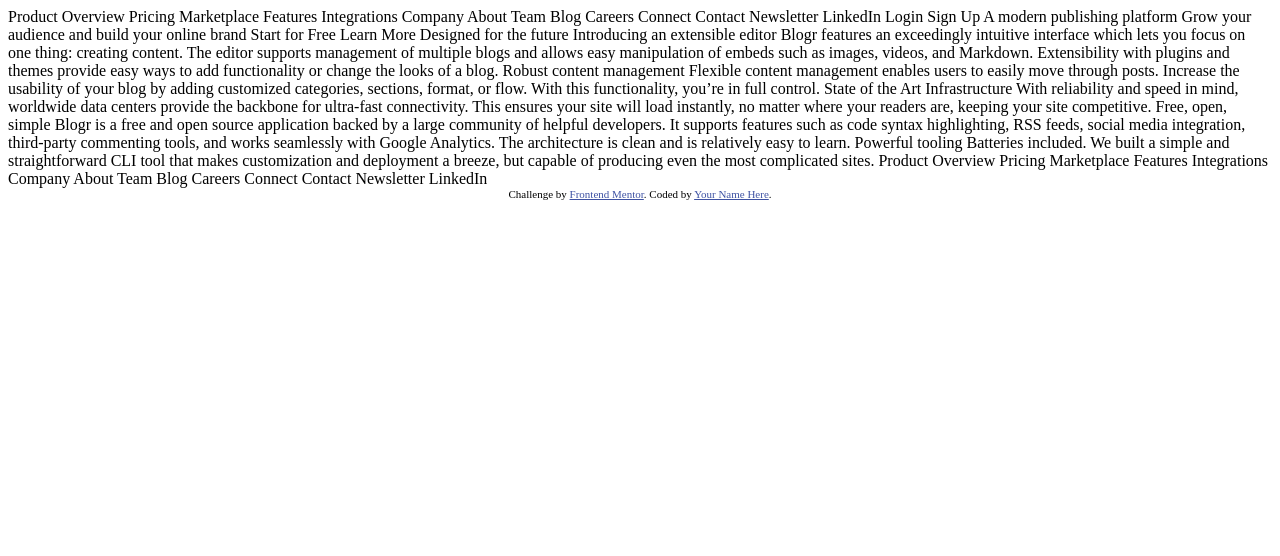
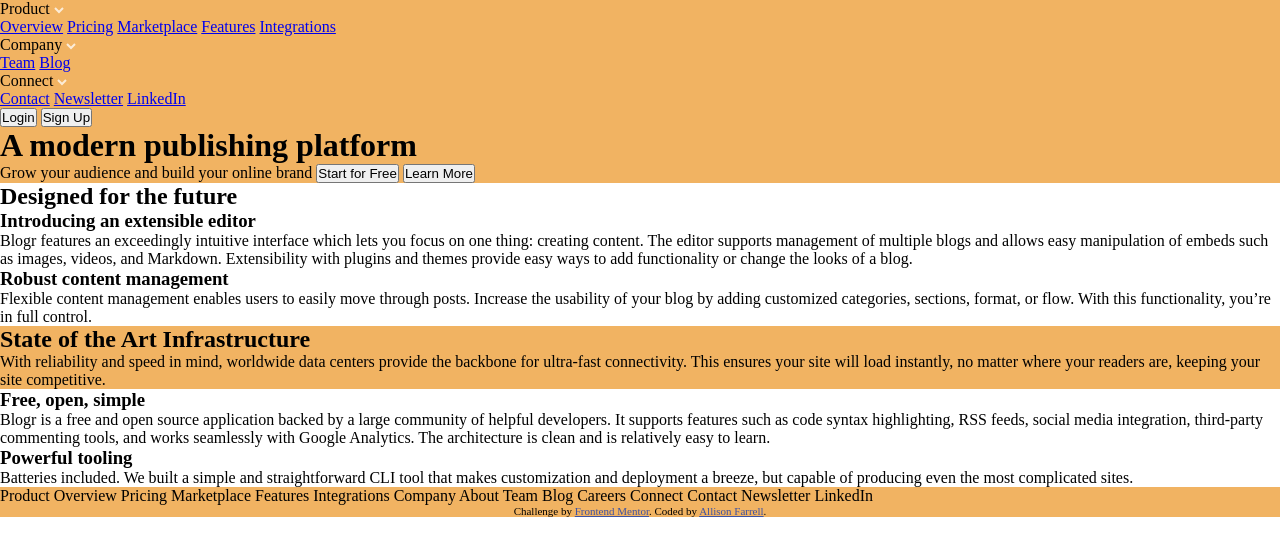
Before and after one commit to Afarrell95/fm-blogr-landing-page, a plain HTML site: page blogr-landing-page-main/blogr-landing-page-main/index.html in a window 1280 px wide. Drawn offline with Linux system fonts and the light colour scheme.

Commit message:
formatting

```diff
--- a/blogr-landing-page-main/blogr-landing-page-main/index.html
+++ b/blogr-landing-page-main/blogr-landing-page-main/index.html
@@ -1,99 +1,166 @@
 <!DOCTYPE html>
 <html lang="en">
   <head>
-  <meta charset="UTF-8">
-  <meta name="viewport" content="width=device-width, initial-scale=1.0"> <!-- displays site properly based on user's device -->
+    <meta charset="UTF-8" />
+    <meta name="viewport" content="width=device-width, initial-scale=1.0" />
+    <link rel="preconnect" href="https://fonts.googleapis.com" />
+    <link rel="preconnect" href="https://fonts.gstatic.com" crossorigin />
+    <link
+      href="https://fonts.googleapis.com/css2?family=Overpass:wght@300;600&family=Ubuntu:wght@400;500;700&display=swap"
+      rel="stylesheet"
+    />
+    <!-- displays site properly based on user's device -->
 
-  <link rel="icon" type="image/png" sizes="32x32" href="./images/favicon-32x32.png">
+    <link
+      rel="icon"
+      type="image/png"
+      sizes="32x32"
+      href="./images/favicon-32x32.png"
+    />
 
     <title>Frontend Mentor | [Blogr]</title>
 
     <!-- Feel free to remove these styles or customise in your own stylesheet 👍 -->
     <style>
-    .attribution { font-size: 11px; text-align: center; }
-    .attribution a { color: hsl(228, 45%, 44%); }
+      .attribution {
+        font-size: 11px;
+        text-align: center;
+      }
+      .attribution a {
+        color: hsl(228, 45%, 44%);
+      }
     </style>
+    <link
+      rel="stylesheet"
+      href="style.css
+    "
+    />
   </head>
   <body>
+    <header>
+      <nav>
+        <div class="dropdown-menu">
+          <div class="drop-item">
             Product
+            <svg xmlns="http://www.w3.org/2000/svg" width="10" height="7">
+              <path
+                fill="none"
+                stroke="#FFF"
+                stroke-width="2"
+                opacity=".75"
+                d="M1 1l4 4 4-4"
+              />
+            </svg>
+            <div class="drop-content">
+              <a class="drop-list" href="#">Overview</a>
+              <a class="drop-list" href="#">Pricing</a>
+              <a class="drop-list" href="#">Marketplace</a>
+              <a class="drop-list" href="#">Features</a>
+              <a class="drop-list" href="#">Integrations</a>
+            </div>
+          </div>
 
-  Overview
-  Pricing
-  Marketplace
-  Features
-  Integrations
+          <div class="drop-item">
+            Company
+            <svg xmlns="http://www.w3.org/2000/svg" width="10" height="7">
+              <path
+                fill="none"
+                stroke="#FFF"
+                stroke-width="2"
+                opacity=".75"
+                d="M1 1l4 4 4-4"
+              />
+            </svg>
+            <div class="drop-content">
+              <a class="drop-list" href="#">Team</a>
+              <a class="drop-list" href="#">Blog</a>
+            </div>
+          </div>
 
-  Company
+          <div class="drop-item">
+            Connect
+            <svg xmlns="http://www.w3.org/2000/svg" width="10" height="7">
+              <path
+                fill="none"
+                stroke="#FFF"
+                stroke-width="2"
+                opacity=".75"
+                d="M1 1l4 4 4-4"
+              />
+            </svg>
+            <div class="drop-content">
+              <a class="drop-list" href="#">Contact</a>
+              <a class="drop-list" href="#">Newsletter</a>
+              <a class="drop-list" href="#">LinkedIn</a>
+            </div>
+          </div>
+        </div>
+        <div class="login">
+          <button>Login</button>
+          <button>Sign Up</button>
+        </div>
+      </nav>
 
-  About
-  Team
-  Blog
-  Careers
+      <h1>A modern publishing platform</h1>
+      <span>Grow your audience and build your online brand</span>
 
-  Connect
-
-  Contact
-  Newsletter
-  LinkedIn
-
-  Login
-  Sign Up
-
-  A modern publishing platform
-  Grow your audience and build your online brand
-
-  Start for Free
-  Learn More
-
-  Designed for the future
-
-  Introducing an extensible editor
-  Blogr features an exceedingly intuitive interface which lets you focus on one thing: creating content.
-  The editor supports management of multiple blogs and allows easy manipulation of embeds such as images,
-  videos, and Markdown. Extensibility with plugins and themes provide easy ways to add functionality or
-  change the looks of a blog.
-
-  Robust content management
-  Flexible content management enables users to easily move through posts. Increase the usability of your blog
-  by adding customized categories, sections, format, or flow. With this functionality, you’re in full control.
-
-  State of the Art Infrastructure
-  With reliability and speed in mind, worldwide data centers provide the backbone for ultra-fast connectivity.
-  This ensures your site will load instantly, no matter where your readers are, keeping your site competitive.
-
-  Free, open, simple
-  Blogr is a free and open source application backed by a large community of helpful developers. It supports
-  features such as code syntax highlighting, RSS feeds, social media integration, third-party commenting tools,
-  and works seamlessly with Google Analytics. The architecture is clean and is relatively easy to learn.
-
-  Powerful tooling
-  Batteries included. We built a simple and straightforward CLI tool that makes customization and deployment a breeze, but
-  capable of producing even the most complicated sites.
-
-  Product
-
-  Overview
-  Pricing
-  Marketplace
-  Features
-  Integrations
-
-  Company
-
-  About
-  Team
-  Blog
-  Careers
-
-  Connect
-
-  Contact
-  Newsletter
-  LinkedIn
+      <button>Start for Free</button>
+      <button>Learn More</button>
+    </header>
+    <section class="section-one">
+      <h2>Designed for the future</h2>
+      <h3>Introducing an extensible editor</h3>
+      <p>
+        Blogr features an exceedingly intuitive interface which lets you focus
+        on one thing: creating content. The editor supports management of
+        multiple blogs and allows easy manipulation of embeds such as images,
+        videos, and Markdown. Extensibility with plugins and themes provide easy
+        ways to add functionality or change the looks of a blog.
+      </p>
+      <h3>Robust content management</h3>
+      <p>
+        Flexible content management enables users to easily move through posts.
+        Increase the usability of your blog by adding customized categories,
+        sections, format, or flow. With this functionality, you’re in full
+        control.
+      </p>
+    </section>
+    <section class="section-two">
+      <h2>State of the Art Infrastructure</h2>
+      <p>
+        With reliability and speed in mind, worldwide data centers provide the
+        backbone for ultra-fast connectivity. This ensures your site will load
+        instantly, no matter where your readers are, keeping your site
+        competitive.
+      </p>
+    </section>
+    <section class="section-three">
+      <h3>Free, open, simple</h3>
+      <p>
+        Blogr is a free and open source application backed by a large community
+        of helpful developers. It supports features such as code syntax
+        highlighting, RSS feeds, social media integration, third-party
+        commenting tools, and works seamlessly with Google Analytics. The
+        architecture is clean and is relatively easy to learn.
+      </p>
+      <h3>Powerful tooling</h3>
+      <p>
+        Batteries included. We built a simple and straightforward CLI tool that
+        makes customization and deployment a breeze, but capable of producing
+        even the most complicated sites.
+      </p>
+    </section>
+    <footer>
+      Product Overview Pricing Marketplace Features Integrations Company About
+      Team Blog Careers Connect Contact Newsletter LinkedIn
 
       <div class="attribution">
-    Challenge by <a href="https://www.frontendmentor.io?ref=challenge" target="_blank">Frontend Mentor</a>.
-    Coded by <a href="#">Your Name Here</a>.
+        Challenge by
+        <a href="https://www.frontendmentor.io?ref=challenge" target="_blank"
+          >Frontend Mentor</a
+        >. Coded by <a href="#">Allison Farrell</a>.
       </div>
+    </footer>
+    <script src="/app.js"></script>
   </body>
 </html>
--- /dev/null
+++ b/blogr-landing-page-main/blogr-landing-page-main/style.css
@@ -0,0 +1,9 @@
+*{
+    padding:0;
+    margin: 0;
+    box-sizing: border-box;
+}
+
+header,.section-two,footer{
+    background-color: rgb(241, 179, 98);
+}
```
Also changed, not shown: blogr-landing-page-main/blogr-landing-page-main/app.js (added). Lines whose indentation alone changed are shown as unchanged.
